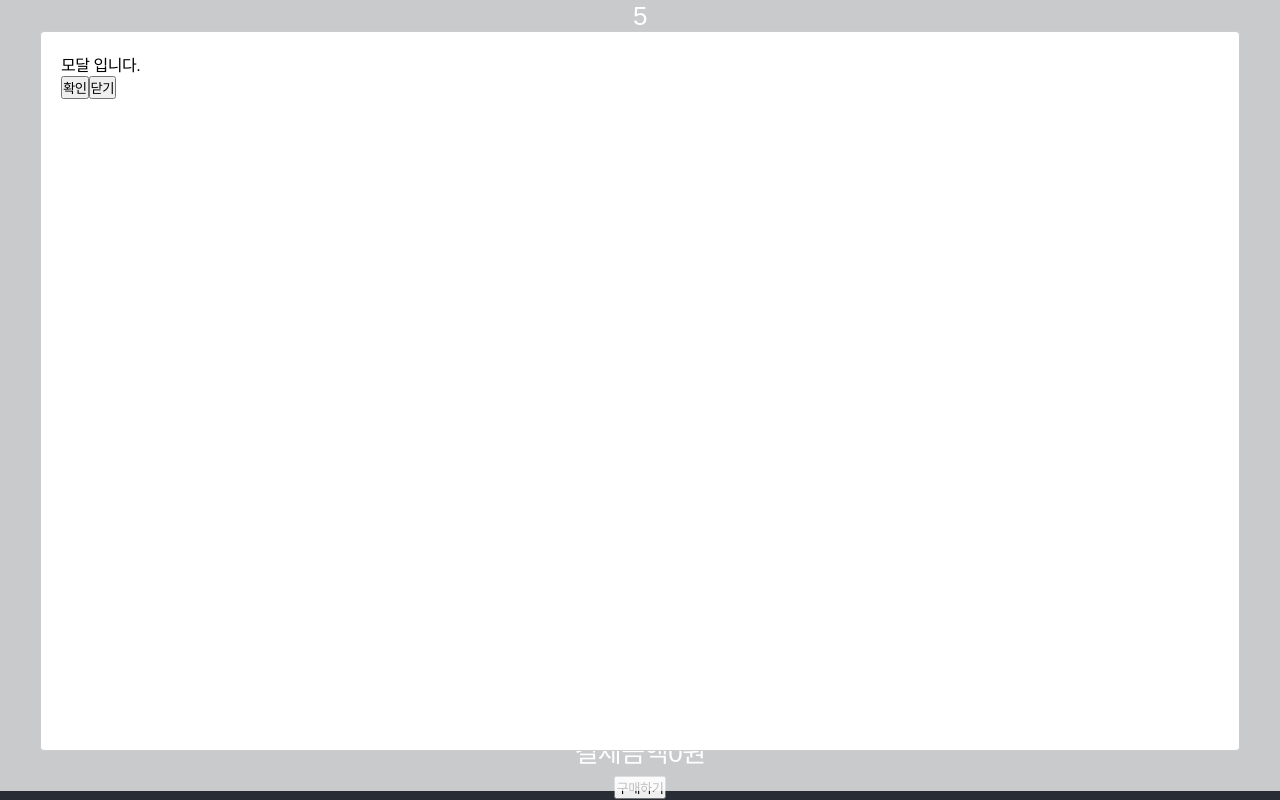
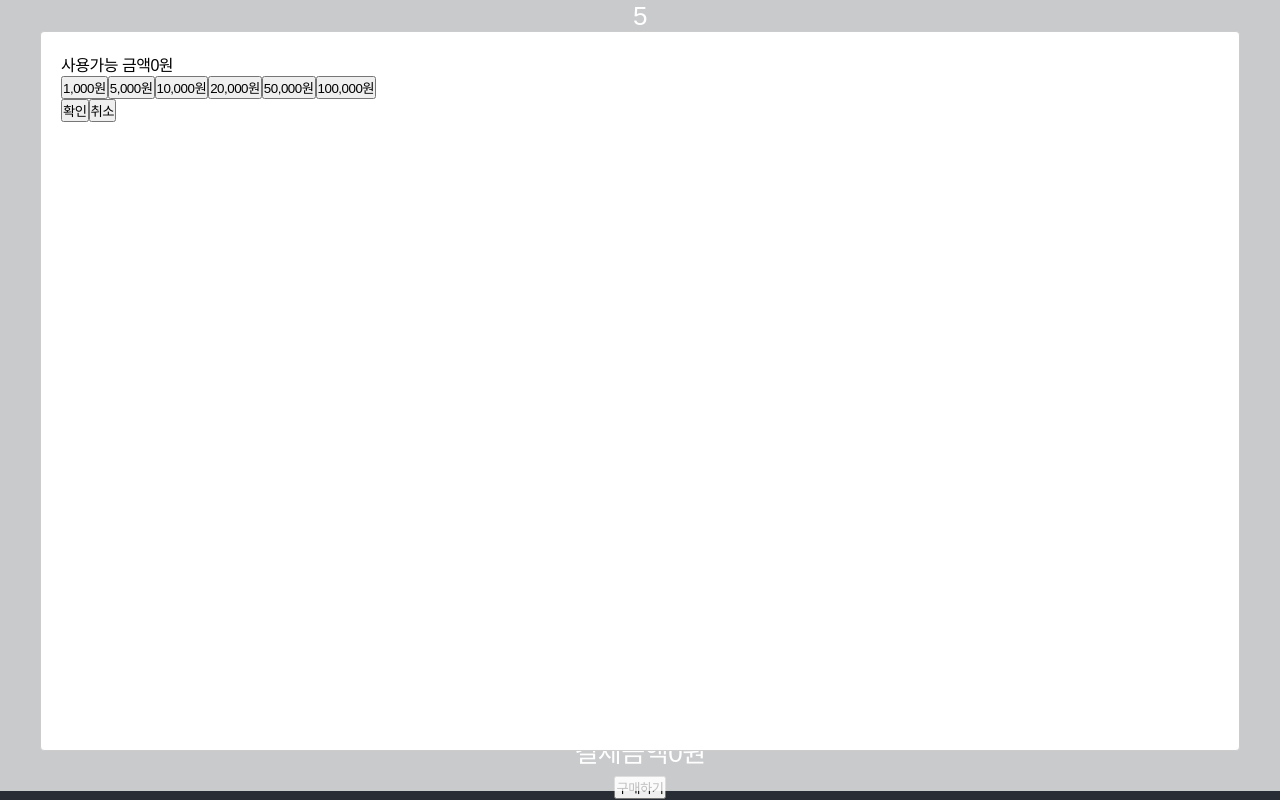
Before and after one commit to mihyunLee/react-lotto, a React (Create React App) app: page / in a window 1280 px wide. Both pictures are taken after a click on the button "충전". Shown: the part 612-1412 px from the top of the page. Built offline with nearby package versions, Linux system fonts and the light colour scheme; a web font is replaced by a local one.

Commit message:
feat: 충전 모달 테스트

```diff
--- a/src/components/Modals/Modals.js
+++ b/src/Modals/Modals.js
@@ -1,6 +1,6 @@
 import { useContext } from "react";
 import { ModalsDispatchContext, ModalsStateContext } from "./ModalsContext";
-import ChargeModal from "./ChargeModal";
+import ChargeModal from "../components/MoneyChargeModal";
 
 // 모달 컴포넌트 매핑
 export const modals = {
--- a/src/components/Modals/ChargeModal.js
+++ /dev/null
@@ -1,22 +0,0 @@
-import ReactModal from "react-modal";
-
-const ChargeModal = ({ onSubmit, onClose }) => {
-  const clickSubmit = () => {
-    onSubmit();
-  };
-  const clickClose = () => {
-    onClose();
-  };
-
-  return (
-    <ReactModal isOpen>
-      <div>모달 입니다.</div>
-      <div>
-        <button onClick={clickSubmit}>확인</button>
-        <button onClick={clickClose}>닫기</button>
-      </div>
-    </ReactModal>
-  );
-};
-
-export default ChargeModal;
--- /dev/null
+++ b/src/components/MoneyChargeModal/index.js
@@ -0,0 +1,52 @@
+import ReactModal from "react-modal";
+
+const ChargeModal = ({ onSubmit, onClose }) => {
+  let selectedAmount = 0;
+
+  const clickSubmit = () => {
+    onSubmit();
+  };
+  const clickClose = () => {
+    onClose();
+  };
+
+  const clickBtn = (e) => {
+    selectedAmount = Number(e.target.dataset.amount);
+    console.log(selectedAmount);
+  };
+
+  return (
+    <ReactModal isOpen>
+      <div>
+        <span>사용가능 금액</span>
+        <span>0원</span>
+      </div>
+      <div>
+        <button data-amount="1000" onClick={clickBtn}>
+          1,000원
+        </button>
+        <button data-amount="5000" onClick={clickBtn}>
+          5,000원
+        </button>
+        <button data-amount="10000" onClick={clickBtn}>
+          10,000원
+        </button>
+        <button data-amount="20000" onClick={clickBtn}>
+          20,000원
+        </button>
+        <button data-amount="50000" onClick={clickBtn}>
+          50,000원
+        </button>
+        <button data-amount="100000" onClick={clickBtn}>
+          100,000원
+        </button>
+      </div>
+      <div>
+        <button onClick={clickSubmit}>확인</button>
+        <button onClick={clickClose}>취소</button>
+      </div>
+    </ReactModal>
+  );
+};
+
+export default ChargeModal;
--- a/src/components/UserCash/index.js
+++ b/src/components/UserCash/index.js
@@ -1,13 +1,17 @@
+import { useState } from "react";
 import useModals from "../../hooks/useModal";
-import Modals, { modals } from "../Modals/Modals";
+import Modals, { modals } from "../../Modals/Modals";
 
 export const UserCash = () => {
   const { openModal } = useModals();
+
+  const [amount, setAmount] = useState(0);
 
   const clickCharge = () => {
     openModal(modals.chargeModal, {
       onSubmit: () => {
         console.log("비지니스 로직 처리...");
+        setAmount((amount) => (amount += 10000));
       },
     });
   };
@@ -16,8 +20,8 @@ export const UserCash = () => {
     <div>
       <span>보유 예치금</span>
       <button onClick={clickCharge}>충전</button>
-      <Modals />
-      <span>0원</span>
+      <Modals setAmount={setAmount} />
+      <span>{amount.toLocaleString("ko-KR")}원</span>
     </div>
   );
 };
--- a/src/hooks/useModal.js
+++ b/src/hooks/useModal.js
@@ -1,5 +1,5 @@
 import { useContext } from "react";
-import { ModalsDispatchContext } from "../components/Modals/ModalsContext";
+import { ModalsDispatchContext } from "../Modals/ModalsContext";
 
 export default function useModals() {
   const { open, close } = useContext(ModalsDispatchContext);
--- a/src/index.js
+++ b/src/index.js
@@ -6,7 +6,7 @@ import "./index.css";
 import App from "./App";
 
 import GlobalStyle from "./globalStyle";
-import ModalsProvider from "./components/Modals/ModalsProvider";
+import ModalsProvider from "./Modals/ModalsProvider";
 
 ReactModal.setAppElement("#root");
 
```
Also changed, not shown: src/Modals/ModalsContext.js (renamed from src/components/Modals/ModalsContext.js), src/Modals/ModalsProvider.js (renamed from src/components/Modals/ModalsProvider.js).
